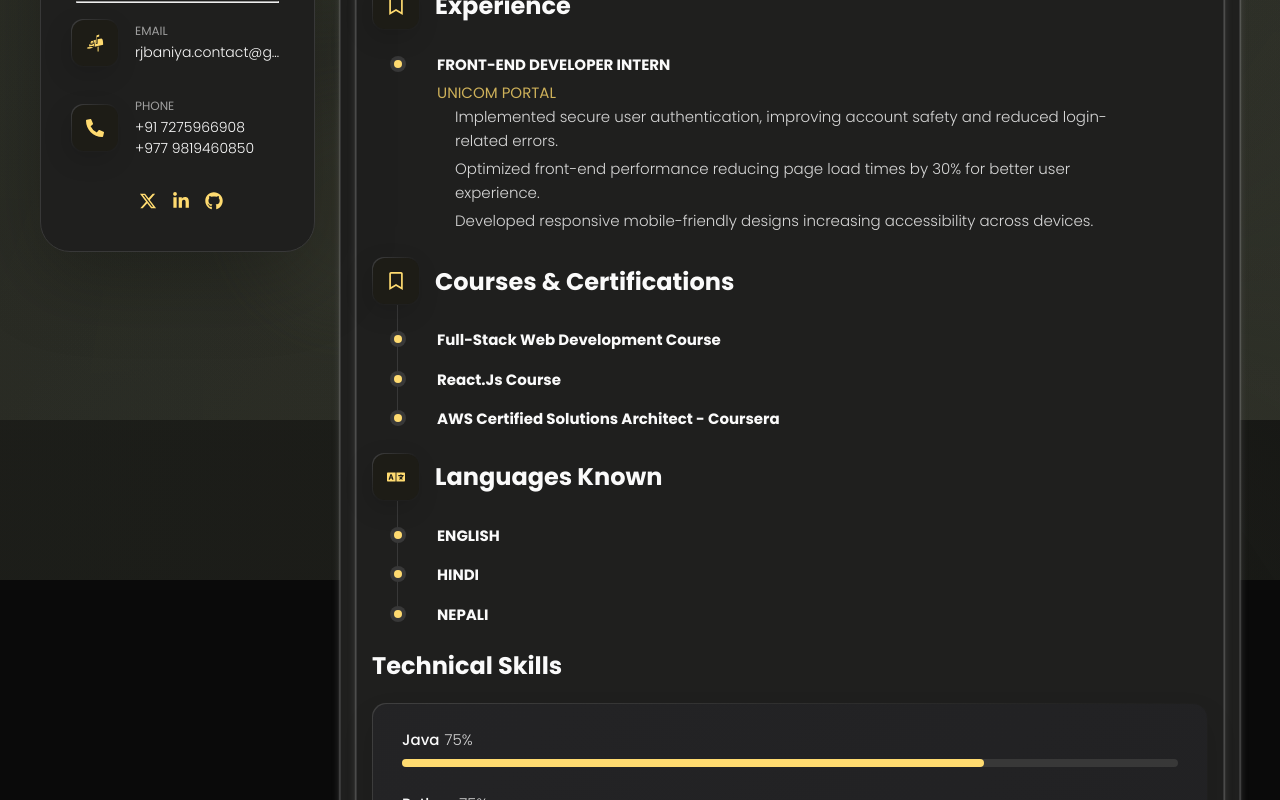
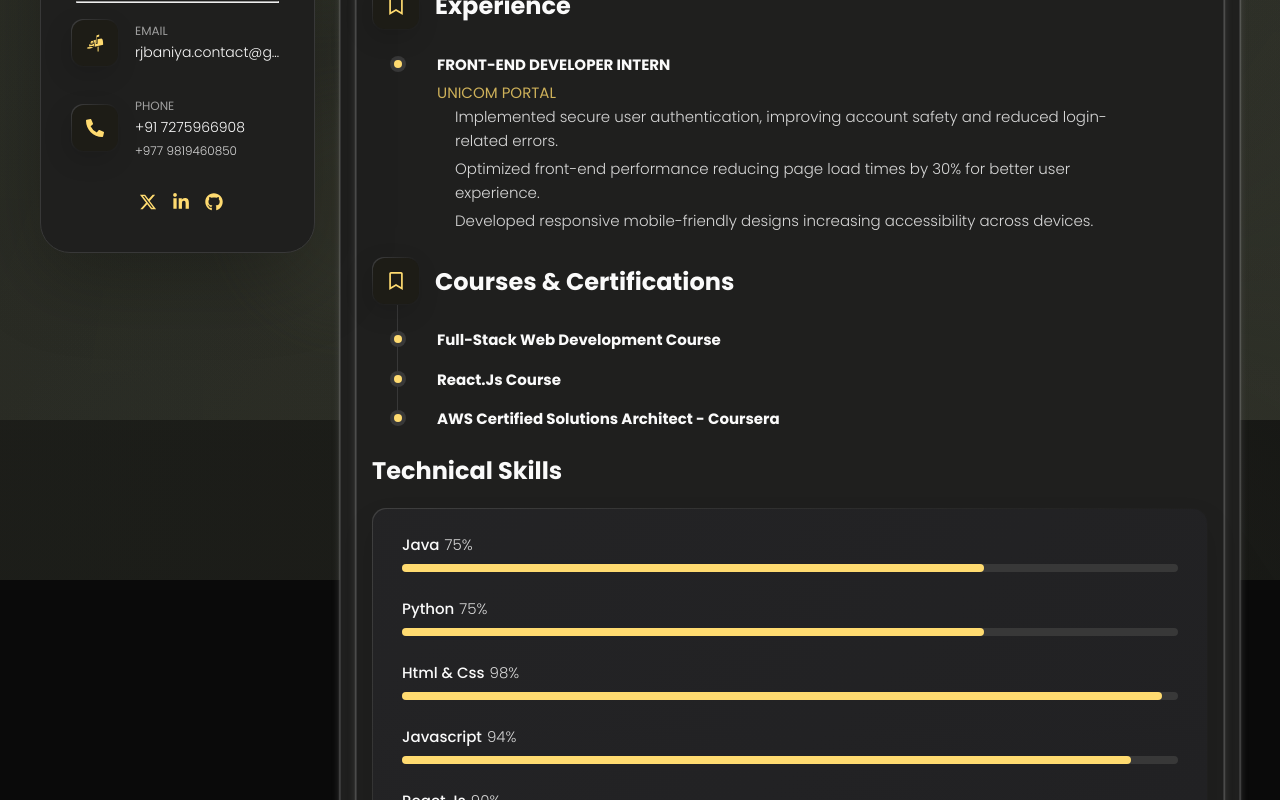
Before and after one commit to RajeevBaniya/portfolio, a React (Vite) app: page /resume in a window 1280 px wide. Shown: the part 380-1180 px from the top of the page. Built offline with nearby package versions, Linux system fonts and the light colour scheme.

Commit message:
Updated sidebar data

```diff
--- a/src/App.css
+++ b/src/App.css
@@ -1083,6 +1083,26 @@ main {
   font-size: var(--fs-7);
 }
 
+.contact-info .contact-link-primary {
+  font-size: var(--fs-8);
+  font-weight: var(--fw-300);
+  color: var(--light-gray);
+  display: block;
+  margin-top: 4px;
+}
+
+@media (min-width: 580px) {
+  .contact-info .contact-link-primary {
+    font-size: var(--fs-8);
+  }
+}
+
+@media (min-width: 1024px) {
+  .contact-info .contact-link-primary {
+    font-size: var(--fs-8);
+  }
+}
+
 .contact-info address {
   font-style: normal;
 }
--- a/src/components/Aside.jsx
+++ b/src/components/Aside.jsx
@@ -1,4 +1,10 @@
-import { FaFacebook, FaGithub, FaInstagram, FaLinkedinIn, FaPhoneAlt } from "react-icons/fa";
+import {
+  FaFacebook,
+  FaGithub,
+  FaInstagram,
+  FaLinkedinIn,
+  FaPhoneAlt,
+} from "react-icons/fa";
 import { FaXTwitter } from "react-icons/fa6";
 import {
   // FaWhatsapp
@@ -9,12 +15,10 @@ import {
 } from "react-icons/gi";
 
 const Aside = () => {
-  const handleSidebarClick=()=>{
-
-    const sidebar = document.querySelector('.sidebar');
-    sidebar.classList.toggle('active');
-
-  }
+  const handleSidebarClick = () => {
+    const sidebar = document.querySelector(".sidebar");
+    sidebar.classList.toggle("active");
+  };
   return (
     <aside className="sidebar">
       <div className="sidebar-info ">
@@ -29,14 +33,17 @@ const Aside = () => {
           <p className="title">Web Developer</p>
         </div>
 
-        <button className="info_more-btn data-sidebar-btn "  onClick={handleSidebarClick} >
+        <button
+          className="info_more-btn data-sidebar-btn "
+          onClick={handleSidebarClick}
+        >
           <span>Show Contacts</span>
 
           <GiClawSlashes />
         </button>
       </div>
       <div className="sidebar-info_more">
-             <br />
+        <br />
         <hr className="separator2" />
         <ul className="contacts-list  ">
           <li className="contact-item mt-20">
@@ -58,55 +65,48 @@ const Aside = () => {
 
           <li className="contact-item">
             <div className="icon-box">
-{/*               <FaWhatsapp /> */}
+              {/*               <FaWhatsapp /> */}
               <FaPhoneAlt />
             </div>
 
             <div className="contact-info">
               <p className="contact-title">Phone</p>
-               <a href="tel:+917275966908" className="contact-link">
+              <a href="tel:+917275966908" className="contact-link">
                 +91 7275966908
               </a>
 
-               <a href="tel:+917275966908" className="contact-link">
+              <a href="tel:+9779819460850" className="contact-link contact-link-primary">
                 +977 9819460850
               </a>
             </div>
           </li>
-
-
-{/*           <li className="contact-item">
-            <div className="icon-box">
-              <GiMayanPyramid />
-              <ion-icon name="location-outline"></ion-icon>
-            </div>
-
-            <div className="contact-info">
-              <p className="contact-title">Residence</p>
-
-              <address>Nepal</address>
-              <address>India</address>
-            </div>
-          </li> */}
         </ul>
 
         <div className="separator"></div>
         <ul className="social-list">
-
           <li className="social-item">
             <a href="https://x.com/rajeev_rjb" className="social-link">
-              <ion-icon name="logo-twitter"><FaXTwitter /></ion-icon>
+              <ion-icon name="logo-twitter">
+                <FaXTwitter />
+              </ion-icon>
             </a>
           </li>
 
           <li className="social-item">
-            <a href="https://www.linkedin.com/in/rajeev-baniya-9298b82ba/" className="social-link">
-              <ion-icon name="logo-linkedin"><FaLinkedinIn /></ion-icon>
+            <a
+              href="https://www.linkedin.com/in/rajeev-baniya-9298b82ba/"
+              className="social-link"
+            >
+              <ion-icon name="logo-linkedin">
+                <FaLinkedinIn />
+              </ion-icon>
             </a>
           </li>
           <li className="social-item">
             <a href="https://github.com/RajeevBaniya" className="social-link">
-              <ion-icon name="logo-github"><FaGithub /></ion-icon>
+              <ion-icon name="logo-github">
+                <FaGithub />
+              </ion-icon>
             </a>
           </li>
         </ul>
--- a/src/pages/Resume/Resume.jsx
+++ b/src/pages/Resume/Resume.jsx
@@ -60,20 +60,6 @@ const Resume = () => {
         </ol>
       </div>
 
-      <div className="timeline resume-section">
-        <div className="title-wrapper">
-          <div className="icon-box">
-            <FaLanguage />
-          </div>
-          <h3 className="h3">Languages Known</h3>
-        </div>
-        <ol className="timeline-list">
-          <TimelineItem title="ENGLISH" />
-          <TimelineItem title="HINDI" />
-          <TimelineItem title="NEPALI" />
-        </ol>
-      </div>
-
       <div className="skill">
         <h3 className="h3 skills-title">Technical Skills</h3>
         <ul className="skills-list content-card">
```
